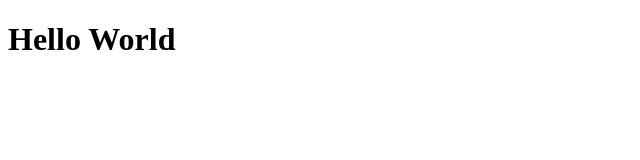
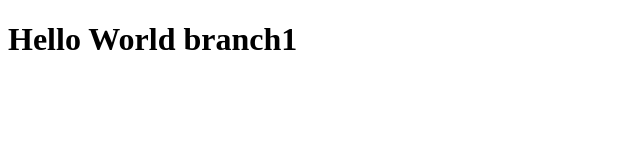
Before and after one commit to mohamadaljaf/CPS847_Assignment1, a plain HTML site: page git_tst/index.html in a window 1280 px wide. Shown: the whole page, without its empty margins (0-640 px from the left). Drawn offline with Linux system fonts and the light colour scheme.

Commit message:
fixes #5

```diff
--- a/git_tst/index.html
+++ b/git_tst/index.html
@@ -8,6 +8,6 @@
 
 <!-- This is where the content begins -->
 <body>
-<h1>Hello World</h1>
+<h1>Hello World branch1</h1>
 </body>
 </html>
```
